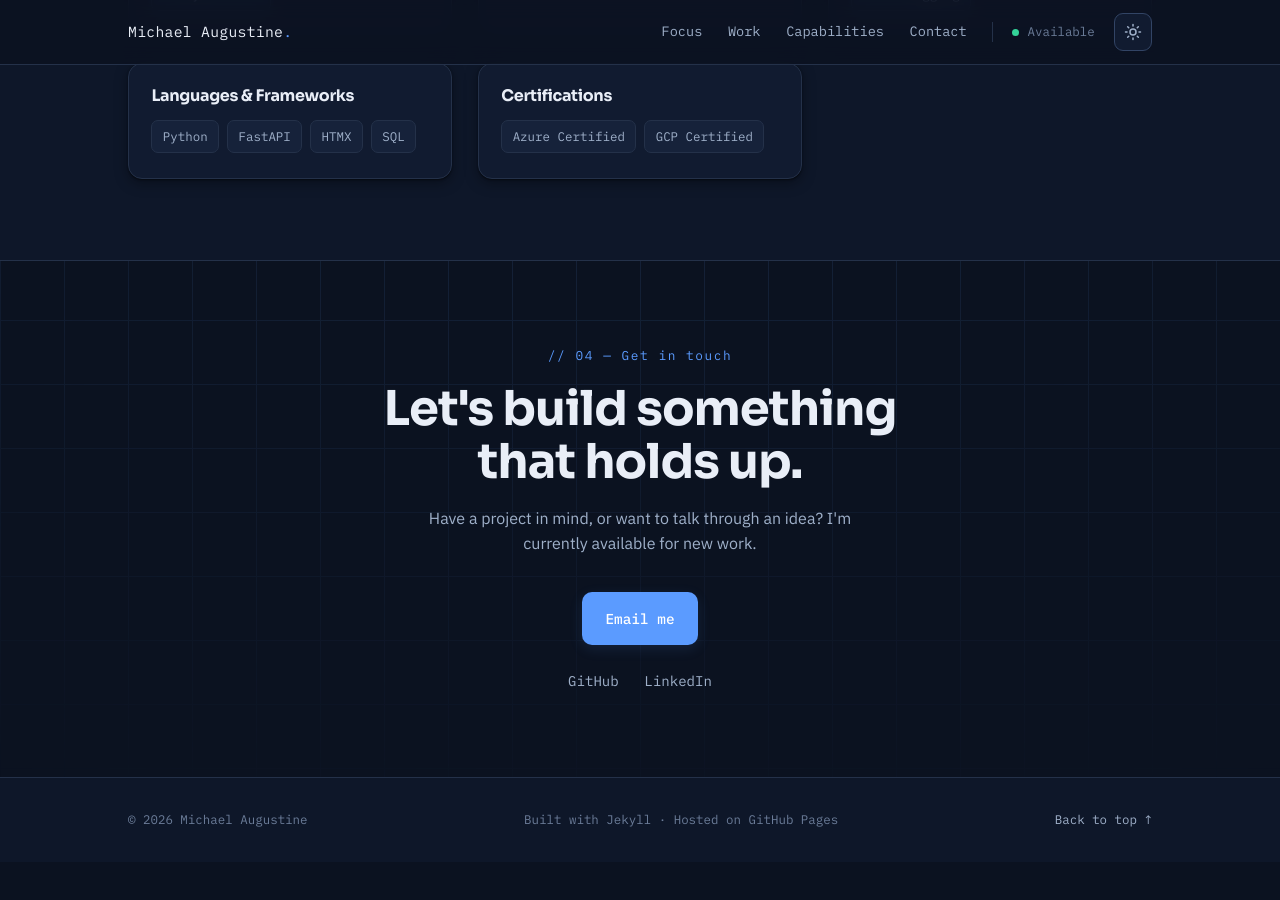
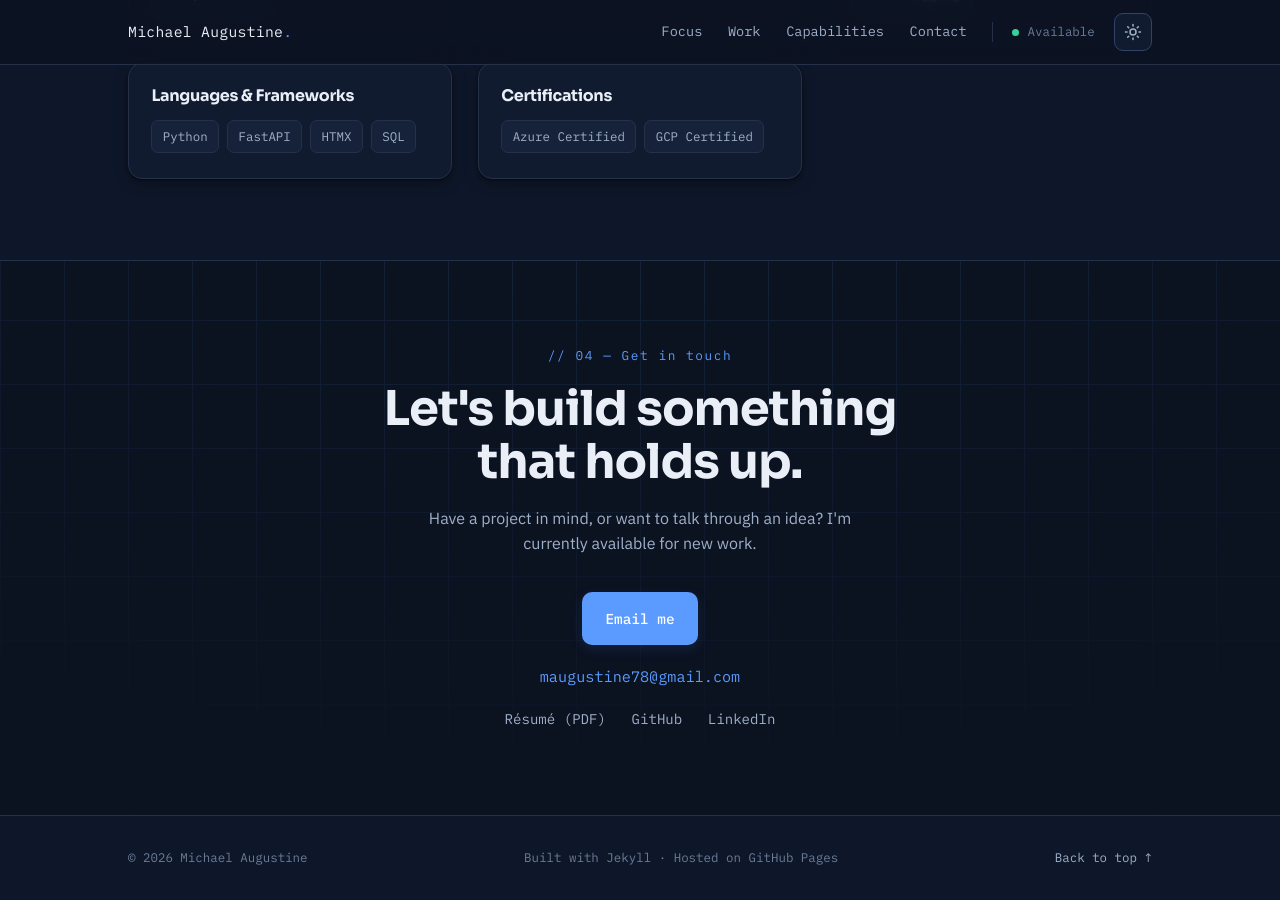
Before and after one commit to augforce/augforce.github.io, a Jekyll site: the page built from index.html, in a window 1280 px wide and 900 px high, scrolled down 3093 px. Built offline with Jekyll 4.4.1, drawn with Linux system fonts in a browser that asks for light colours; before the commit the page ends 3955 px from its top, so only the background shows below that.

Commit message:
Add résumé download link and visible email address to contact
Co-Authored-By: Claude Opus 4.8 (1M context) <noreply@anthropic.com>

```diff
--- a/_config.yml
+++ b/_config.yml
@@ -11,6 +11,7 @@ email: "maugustine78@gmail.com"
 github: "augforce"
 linkedin: "https://www.linkedin.com/in/michael-augustine-8926a2164/"
 upwork: ""             # full URL to your Upwork profile
+resume: "/assets/files/mAugustineResume.pdf"
 
 # --- Build ---
 exclude:
--- a/_includes/contact.html
+++ b/_includes/contact.html
@@ -9,8 +9,10 @@
     <div class="contact__actions" data-reveal>
       {% if site.email and site.email != "" %}
       <a class="btn btn--primary" href="mailto:{{ site.email }}">Email me</a>
+      <a class="contact__email" href="mailto:{{ site.email }}">{{ site.email }}</a>
       {% endif %}
       <div class="contact__links">
+        {% if site.resume and site.resume != "" %}<a href="{{ site.resume | relative_url }}" target="_blank" rel="noopener">Résumé (PDF)</a>{% endif %}
         {% if site.github and site.github != "" %}<a href="https://github.com/{{ site.github }}" target="_blank" rel="noopener">GitHub</a>{% endif %}
         {% if site.linkedin and site.linkedin != "" %}<a href="{{ site.linkedin }}" target="_blank" rel="noopener">LinkedIn</a>{% endif %}
         {% if site.upwork and site.upwork != "" %}<a href="{{ site.upwork }}" target="_blank" rel="noopener">Upwork</a>{% endif %}
--- a/assets/css/style.css
+++ b/assets/css/style.css
@@ -427,7 +427,15 @@ html[data-theme="dark"] .nav__theme .icon-sun { display: block; }
 }
 .section--contact .section__label { display: inline-block; }
 .contact__lead { color: var(--text-dim); margin: 0 auto 2.2rem; max-width: 48ch; }
-.contact__actions { display: flex; flex-direction: column; align-items: center; gap: 1.6rem; }
+.contact__actions { display: flex; flex-direction: column; align-items: center; gap: 1.2rem; }
+.contact__email {
+  font-family: var(--mono);
+  font-size: 0.95rem;
+  color: var(--accent);
+  border-bottom: 1px solid transparent;
+  transition: border-color .18s ease;
+}
+.contact__email:hover { border-bottom-color: var(--accent); }
 .contact__links { display: flex; gap: 1.6rem; font-family: var(--mono); font-size: 0.88rem; }
 .contact__links a { color: var(--text-dim); border-bottom: 1px solid transparent; padding-bottom: 2px; transition: color .18s ease, border-color .18s ease; }
 .contact__links a:hover { color: var(--accent); border-bottom-color: var(--accent); }
```
Also changed, not shown: 1 other file.
